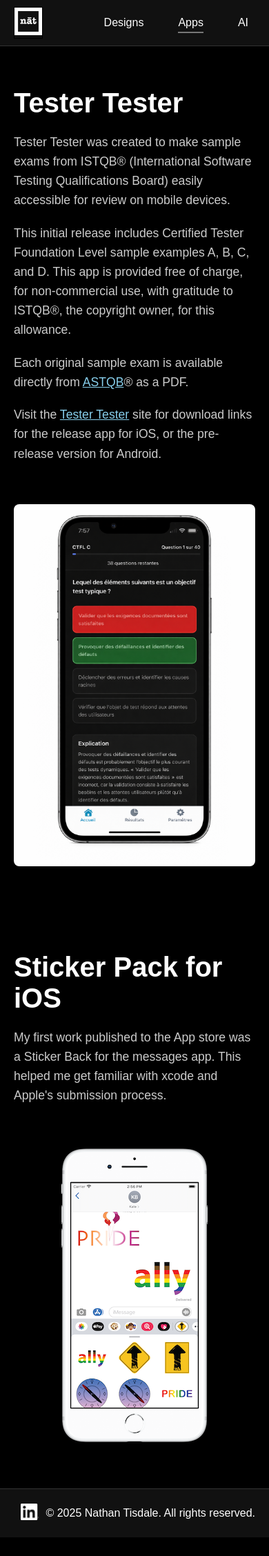
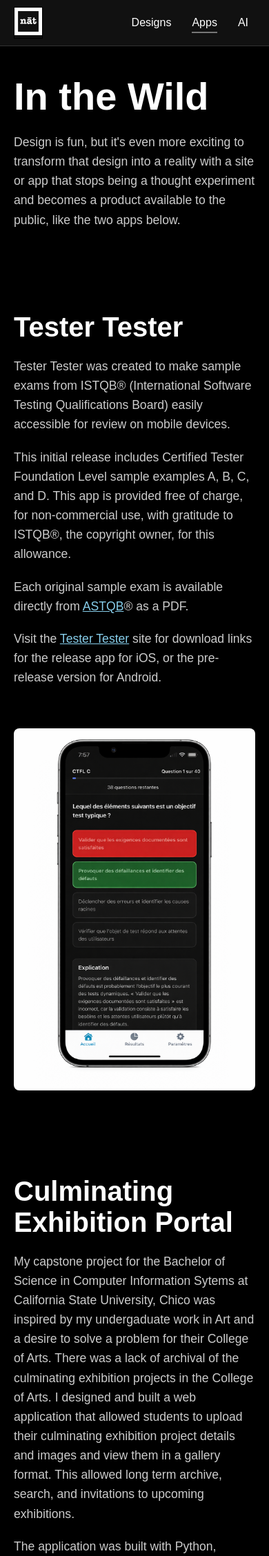
Before and after one commit to natisdale/tisdale.info, a PHP site: page /apps.html in a window 390 px wide. Shown: the top 2256 px of the page at 69% size. Before the commit the page ends 2229 px from the top, so only its background shows below. Run offline with PHP 8.4, Linux system fonts and the light colour scheme.

Commit message:
Update styles, fix typos, add content and improve responsive design

```diff
--- a/apps.html
+++ b/apps.html
@@ -23,28 +23,49 @@
     </header>
 
     <main>
-      <section class="hero">
-        <div class="hero-content">
-          <div class="hero-text">
-            <h1>Tester Tester</h1>
+      <section class="intro">
+        <h1>In the Wild</h1>
+        <p>Design is fun, but it's even more exciting to transform that design into a reality with a site or app that stops being a thought experiment and becomes a product available to the public, like the two apps below.</p>
+      </section>
+      <section class="content-section">
+        <div class="content-layout">
+          <div class="content-text">
+            <h2>Tester Tester</h2>
             <p>Tester Tester was created to make sample exams from ISTQB® (International Software Testing Qualifications Board) easily accessible for review on mobile devices.</p>
             <p>This initial release includes Certified Tester Foundation Level sample examples A, B, C, and D. This app is provided free of charge, for non-commercial use, with gratitude to ISTQB®, the copyright owner, for this allowance.</p>
             <p>Each original sample exam is available directly from <a href="https://astqb.org/resources/">ASTQB</a>&reg; as a PDF.</p>
             <p>Visit the <a href="https://testertester.app"> Tester Tester</a> site for download links for the release app for iOS, or the pre-release version for Android.</p>
           </div>
-          <div class="hero-image">
+          <div class="content-image">
             <img src="img/testertester-mockup.png" alt="Testertester mockup">
           </div>
         </div>
       </section>
 
-      <section class="hero">
-        <div class="hero-content">
-          <div class="hero-text">
-            <h1>Sticker Pack for iOS</h1>
-            <p>My first work published to the App store was a Sticker Back for the messages app.  This helped me get familiar with xcode and Apple's submission process.</p>
+      <section class="content-section">
+        <div class="content-layout">
+          <div class="content-text">
+            <h2>Culminating Exhibition Portal</h2>
+            <p>My capstone project for the Bachelor of Science in Computer Information Sytems at California State University, Chico was inspired by my undergaduate work in Art and a desire to solve a problem for their College of Arts.
+              There was a lack of archival of the culminating exhibition projects in the College of Arts. I designed and built a web application that allowed students to upload their culminating exhibition project details and images and view them in a gallery format.
+              This allowed long term archive, search, and invitations to upcoming exhibitions.</p>
+            <p>The application was built with Python, Django, PostgreSQL, blob storage all running on Microsoft Azure.</p>
           </div>
-          <div class="hero-image">
+          <div class="content-image">
+            <img src="img/culminating-exhibitions.png" alt="Culminating Exhibition Portal Home Page">
+          </div>
+        </div>
+      </section>
+
+      <section class="content-section">
+        <div class="content-layout">
+          <div class="content-text">
+            <h2>Sticker Pack for iOS</h2>
+            <p>My first work published to the App Store was a Sticker Pack for the Messages app.
+              This helped me get familiar with Xcode and Apple's submission process.</p>
+            <p>The artwork was produced with Adobe Illustrator, and the Sticker Pack was built with Xcode.</p>
+          </div>
+          <div class="content-image">
             <img src="img/straightish-iphone.png" alt="Sticker Pack on iPhone mockup" width="100%">
           </div>
         </div>
--- a/css/main.css
+++ b/css/main.css
@@ -103,53 +103,66 @@ nav a.active {
   border-bottom-color: #777777;
 }
 
-.hero {
+/* Mobile screens - reduce nav gap */
+@media (max-width: 767px) {
+  nav ul {
+    gap: 10px;
+  }
+}
+
+/* Content section - used for main content containers and sections */
+.content-section {
   padding: 60px 20px;
   max-width: 1200px;
   margin: 0 auto;
 }
 
-.hero-content {
+/* Content layout - flex container for text/image layouts */
+.content-layout {
   display: flex;
   flex-direction: column;
   gap: 40px;
   align-items: center;
 }
 
-.hero-text h1 {
-  font-size: 2.5rem;
+.content-text h1,
+.content-text h2 {
   margin: 0 0 20px 0;
   color: #ffffff;
 }
 
-.hero-text p {
+.content-text h2 {
+  font-size: 2.5rem;
+}
+
+.content-text p {
   font-size: 1.1rem;
   line-height: 1.6;
   color: #cccccc;
   margin: 1.2rem 0;
 }
 
-.hero-text ul {
+.content-text ul {
   list-style-type: square;
   margin: 0;
   padding-left: 1.5rem;
 }
 
-.hero-text li {
+.content-text li {
   margin: 1.2rem 0;
 }
 
-.hero-text a {
+.content-text a {
   color: #87CEEB;
 }
 
-.hero-image img {
+.content-image img {
   max-width: 100%;
   height: auto;
   border-radius: 8px;
 }
 
-.hero-image iframe {
+.content-image iframe {
   max-width: 100%;
   height: auto;
   aspect-ratio: 16/9;
@@ -181,7 +194,7 @@ nav a.active {
 }
 
 .intro h1 {
-  font-size: 2.5rem;
+  font-size: 3.5rem;
   margin: 0 0 20px 0;
   color: #ffffff;
 }
```
Also changed, not shown: other parts of css/main.css (+35 -8 lines), ai.html (+18 -14 lines), design.html (+10 -10 lines), index.html (+13 -5 lines), img/culminating-exhibitions.png (added).
